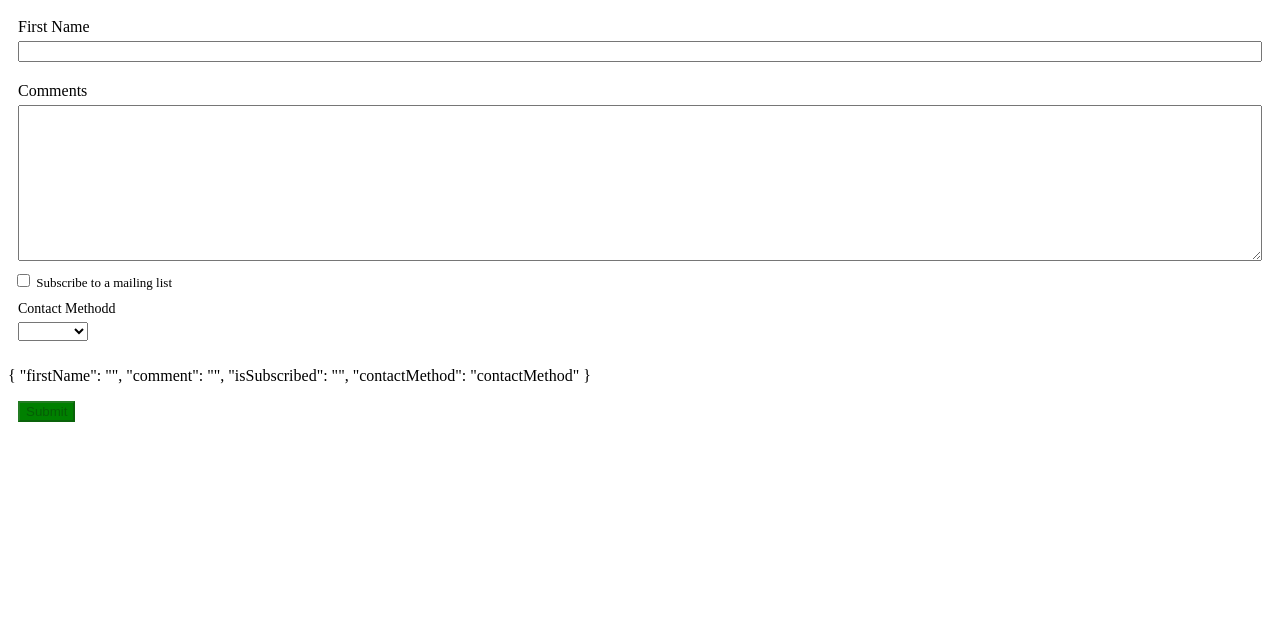
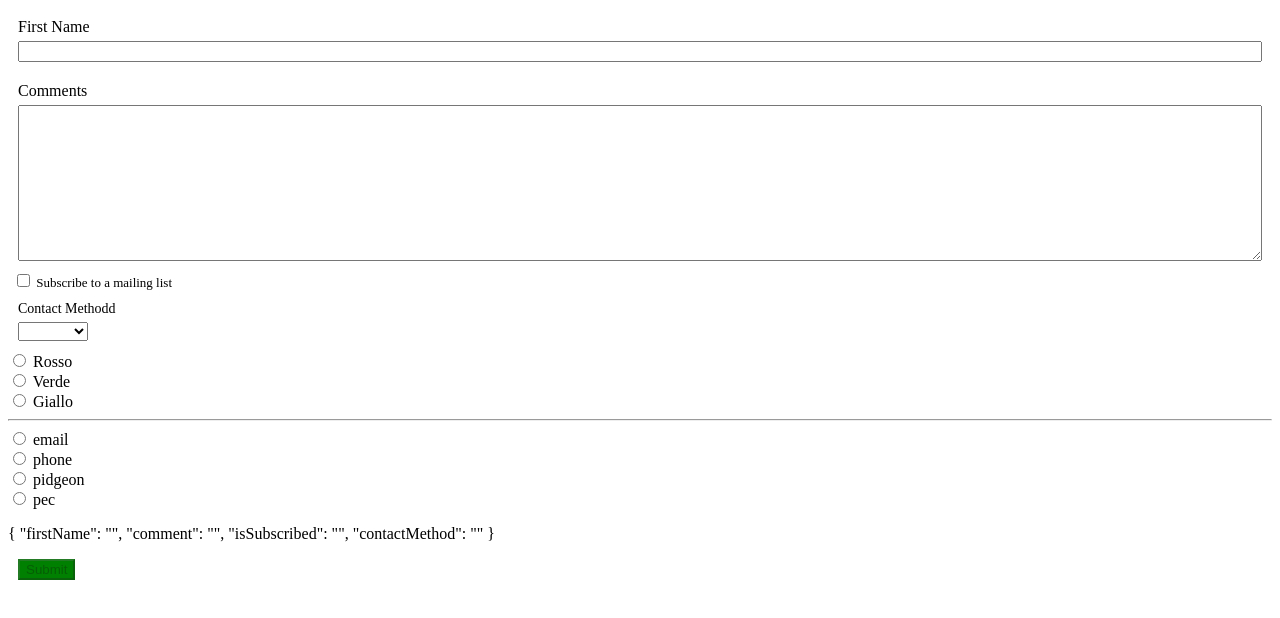
Before and after one commit to simonameli/Forms, an Angular app: page / in a window 1280 px wide. Shown: the top 618 px of the page. Built offline with nearby package versions, Linux system fonts and the light colour scheme.

Commit message:
1 file modified

```diff
--- a/src/app/contact-form/contact-form.component.html
+++ b/src/app/contact-form/contact-form.component.html
@@ -28,9 +28,39 @@
       <option *ngFor="let method of contactMethods" [value]="method.id">
       {{method.name}}
       </option>
-
     </select>
   </div>
+  <!-- radio buttons manual -->
+  <div class="radio">
+    <label>
+        <input ngModel type="radio" name="contactMethod" value="1">
+        Rosso
+      </label>
+  </div>
+  <div class="radio">
+    <label>
+      <input ngModel type="radio" name="contactMethod" value="2">
+      Verde
+    </label>
+  </div>
+  <div class="radio">
+    <label>
+    <input ngModel type="radio" name="contactMethod" value="3">
+    Giallo
+  </label>
+  </div>
+<hr>
+<!-- radio buttons dynamic -->
+<div class="radio-dynamic">
+  <div *ngFor="let method of contactMethods" class="radio-dynamic">
+<label>
+  <input ngModel type="radio" name="contactMethod" value="method.id">
+  {{method.name}}
+</label>
+</div>
+</div>
+
+
     <p> {{f.value | json}}</p>
     <button class="btn btn-primary subutton" [disabled]="!f.valid"> Submit </button>
 
```
